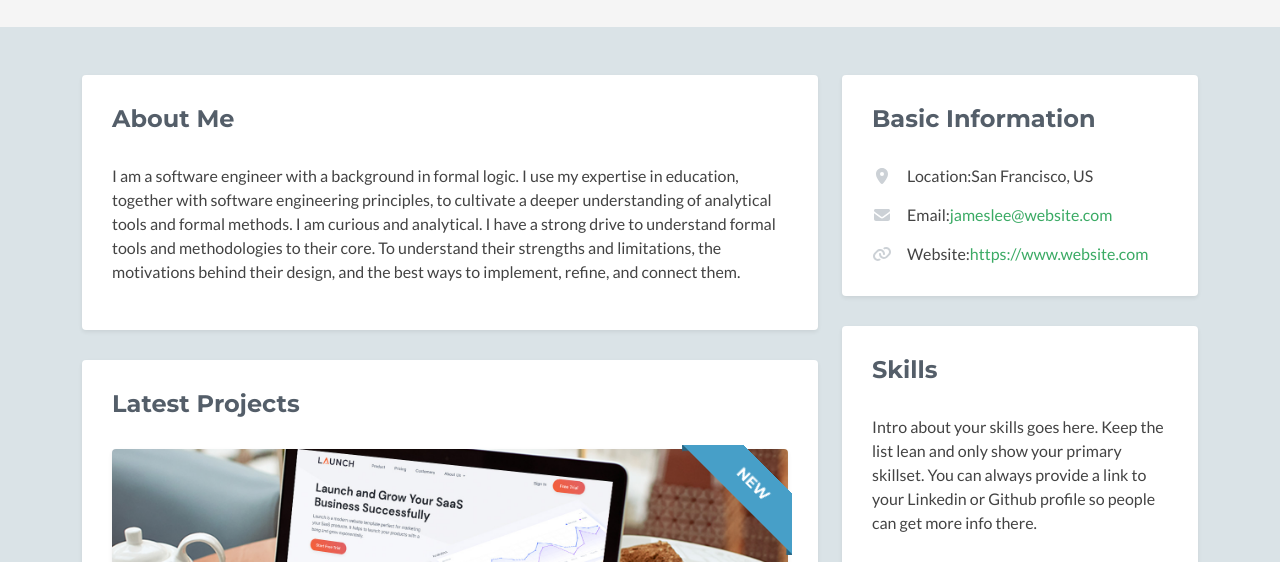
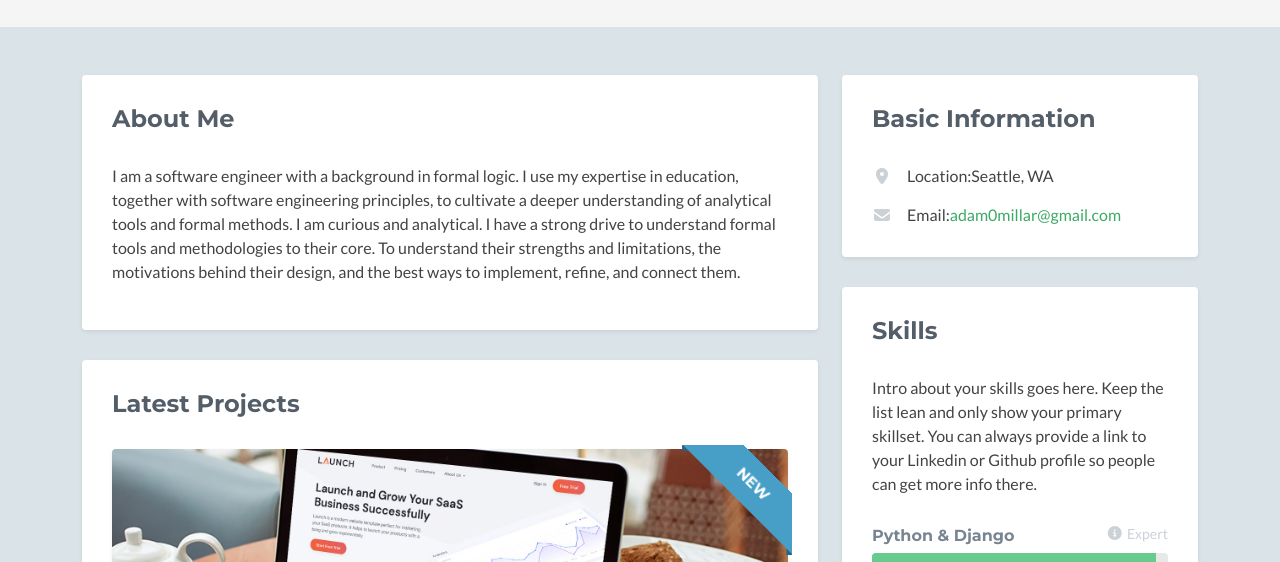
Before and after one commit to AMillar1/AMillar_Portfolio, a plain HTML site: page index.html in a window 1280 px wide. Shown: the part 223-785 px from the top of the page. Drawn offline with nearby package versions, Linux system fonts and the light colour scheme; no server answers; a script that the page names is missing; some icons are missing.

```diff
--- a/index.html
+++ b/index.html
@@ -228,9 +228,9 @@
                         <h2 class="heading sr-only">Basic Information</h2>
                         <div class="content">
                             <ul class="list-unstyled">
-                                <li><i class="fas fa-map-marker-alt"></i><span class="sr-only">Location:</span>San Francisco, US</li>
-                                <li><i class="fas fa-envelope"></i><span class="sr-only">Email:</span><a href="#">jameslee@website.com</a></li>
-                                <li><i class="fas fa-link"></i><span class="sr-only">Website:</span><a href="#">https://www.website.com</a></li>
+                                <li><i class="fas fa-map-marker-alt"></i><span class="sr-only">Location:</span>Seattle, WA</li>
+                                <li><i class="fas fa-envelope"></i><span class="sr-only">Email:</span><a href="#">adam0millar@gmail.com</a></li>
+                                <!-- <li><i class="fas fa-link"></i><span class="sr-only">Website:</span><a href="#">https://www.website.com</a></li> -->
                             </ul>
                         </div><!--//content-->
                     </div><!--//section-inner-->
```
